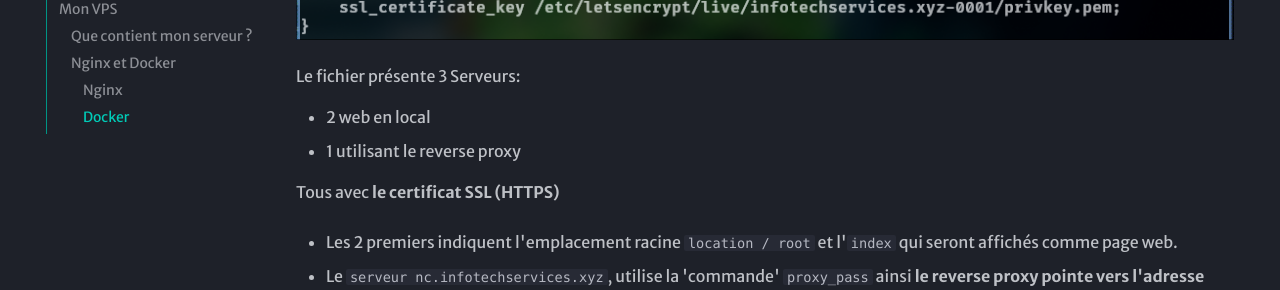
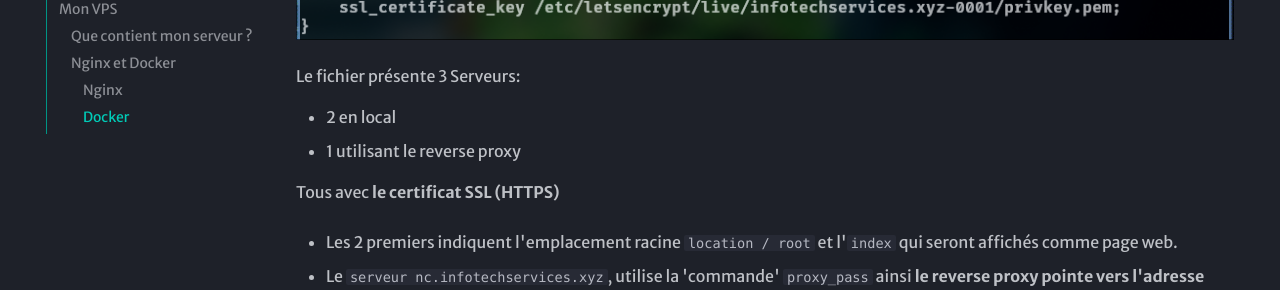
Before and after one commit to nicolink47/wiki, an MkDocs documentation site: the page built from docs/Mon VPS.md, in a window 1280 px wide and 900 px high, scrolled down 2986 px. Shown: the part 225-515 px from the top of the window. Built offline with MkDocs 1.6.1 and Material for MkDocs 9.7.7, drawn with Linux system fonts in a browser that asks for light colours; some web fonts are replaced.

Commit message:
correction monvps

```diff
--- a/docs/Mon VPS.md
+++ b/docs/Mon VPS.md
@@ -56,7 +56,7 @@ Voici un extrait de mon fichier de configuration nginx:
 
 Le fichier présente 3 Serveurs:
 
-- 2 web en local
+- 2 en local
 - 1 utilisant le reverse proxy
 
 Tous avec **le certificat SSL (HTTPS)**
```
Also changed, not shown: site/Mon VPS/index.html, site/search/search_index.json.
